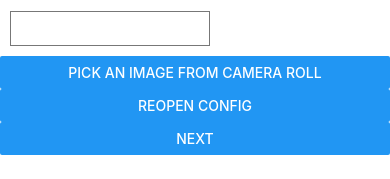
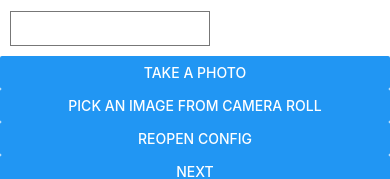
Before and after one commit to mklecha/mago-montaze, a React Native app: screen / in a window 390 px wide. Both pictures are taken after typing "Sample" into the empty fields and a click on the button "SEND". Shown: the part 355-534 px from the top of the page. Built offline with nearby package versions, Linux system fonts and the light colour scheme.

Commit message:
option to take a photo

```diff
--- a/src/components/form/PhotoPicker.tsx
+++ b/src/components/form/PhotoPicker.tsx
@@ -2,12 +2,18 @@ import React, {useEffect} from 'react';
 import {Button, Platform} from 'react-native';
 import * as ImagePicker from 'expo-image-picker';
 import {ImagePickerResult} from "expo-image-picker";
+import {ImagePickerOptions} from "expo-image-picker/src/ImagePicker.types";
 
 export interface PhotoPickerProps {
     addPhoto: (photoURI: string) => void;
 }
 
 export default function PhotoPicker(props: PhotoPickerProps) {
+    const photoOptions: ImagePickerOptions = {
+        mediaTypes: ImagePicker.MediaTypeOptions.Images,
+        quality: 0.2,
+    }
+
     useEffect(() => {
         (async () => {
             if (Platform.OS !== 'web') {
@@ -20,10 +26,15 @@ export default function PhotoPicker(props: PhotoPickerProps) {
     }, []);
 
     const pickImage = async () => {
-        let result: ImagePickerResult = await ImagePicker.launchImageLibraryAsync({
-            mediaTypes: ImagePicker.MediaTypeOptions.Images,
-            quality: 0.2,
-        });
+        let result: ImagePickerResult = await ImagePicker.launchImageLibraryAsync(photoOptions);
+
+        if (!result.cancelled) {
+            props.addPhoto(result.uri);
+        }
+    };
+
+    const takePhoto = async () => {
+        let result = await ImagePicker.launchCameraAsync(photoOptions)
 
         if (!result.cancelled) {
             props.addPhoto(result.uri);
@@ -31,6 +42,9 @@ export default function PhotoPicker(props: PhotoPickerProps) {
     };
 
     return (
-        <Button title="Pick an image from camera roll" onPress={pickImage}/>
+        <>
+            <Button title="Take a photo" onPress={takePhoto}/>
+            <Button title="Pick an image from camera roll" onPress={pickImage}/>
+        </>
     );
 }
```
